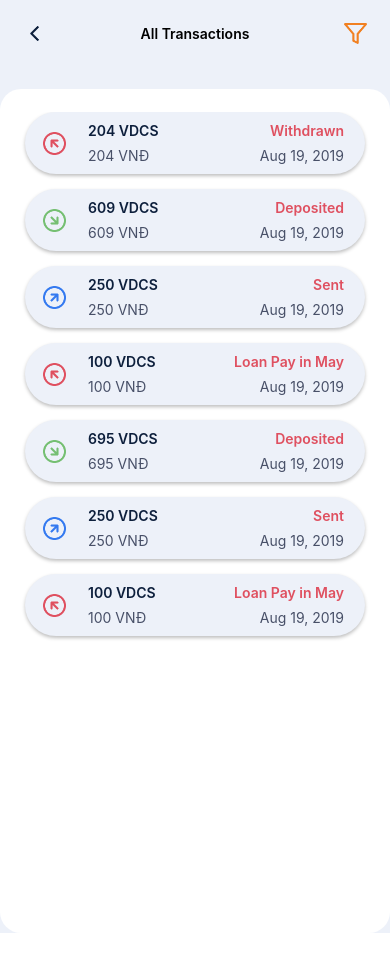
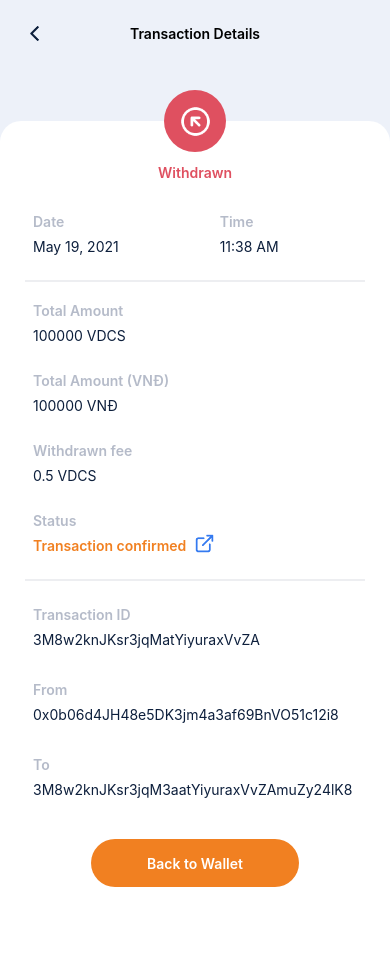
Before and after one commit to lordthien/VDCS_LongCoin_RA, a React Native app: screen / in a window 390 px wide. Shown: the top 972 px of the page. Before the commit the page ends 933 px from the top, so only its background shows below. Built offline with nearby package versions, Linux system fonts and the light colour scheme; what react-native-responsive-fontsize would draw is missing.

Commit message:
button, transaction detail screen

```diff
--- a/App/App.js
+++ b/App/App.js
@@ -3,12 +3,16 @@ import {View} from 'react-native';
 // import Header from './src/components/Header';
 // import Transaction from './src/screen/AllTransactionsScreen/component/Transaction';
 import AllTransactionsScreen from './Screens/AllTransactionsScreen';
+import TransactionDetailScreen from './Screens/TransactionDetailScreen';
+import Button from './Components/Button';
 const App = () => {
   return (
     <View>
       {/* <Header /> */}
-      <AllTransactionsScreen />
+      {/* <AllTransactionsScreen /> */}
+      <TransactionDetailScreen />
       {/* <Transaction /> */}
+      {/* <Button buttonText={'Back to Wallet'} /> */}
     </View>
   );
 };
--- a/App/Assets/Images/index.js
+++ b/App/Assets/Images/index.js
@@ -5,4 +5,5 @@ export const appImage = {
   deposited: require('./deposited.png'),
   sent: require('./sent.png'),
   loan: require('./loan.png'),
+  external: require('./external-link.png'),
 };
--- /dev/null
+++ b/App/Components/Button/index.js
@@ -0,0 +1,17 @@
+import React from 'react';
+import {View, Text, TouchableOpacity} from 'react-native';
+import PropTypes from 'prop-types';
+import styles from './styles';
+const Button = ({buttonText, buttonStyle}) => {
+  return (
+    <TouchableOpacity style={[styles.container, buttonStyle]}>
+      <Text style={styles.text}>{buttonText}</Text>
+    </TouchableOpacity>
+  );
+};
+
+Button.propTypes = {
+  buttonText: PropTypes.string.isRequired,
+};
+
+export default Button;
--- /dev/null
+++ b/App/Components/Button/styles.js
@@ -0,0 +1,21 @@
+import {StyleSheet} from 'react-native';
+import Color from '../../Theme/Color';
+import {pxScale} from '../../Theme/Size';
+
+export default StyleSheet.create({
+  container: {
+    width: pxScale.wp(200),
+    height: pxScale.hp(46),
+    borderRadius: pxScale.wp(23),
+    backgroundColor: Color.orange,
+    alignItems: 'center',
+    justifyContent: 'center',
+    alignSelf: 'center',
+  },
+  text: {
+    fontSize: pxScale.fontSize(19),
+    lineHeight: pxScale.hp(24),
+    fontWeight: '600',
+    color: 'white',
+  },
+});
--- a/App/Data/index.js
+++ b/App/Data/index.js
@@ -59,4 +59,60 @@ export const appData = {
       date: 'Aug 19, 2019',
     },
   ],
+  transactionDetails: {
+    date: [
+      {
+        title: 'Date',
+        subtitle: 'May 19, 2021',
+        type: 1,
+      },
+      {
+        title: 'Time',
+        subtitle: '11:38 AM',
+        type: 2,
+      },
+    ],
+    amount: [
+      {
+        title: 'Total Amount',
+        subtitle: 100000,
+        unit: 'VDCS',
+        type: 1,
+      },
+      {
+        title: 'Total Amount (VNĐ)',
+        subtitle: 100000,
+        unit: 'VNĐ',
+        type: 1,
+      },
+      {
+        title: 'Withdrawn fee',
+        subtitle: 0.5,
+        type: 1,
+        unit: 'VDCS',
+      },
+      {
+        title: 'Status',
+        subtitle: 'Transaction confirmed',
+        type: 3,
+      },
+    ],
+    id: [
+      {
+        title: 'Transaction ID',
+        subtitle: '3M8w2knJKsr3jqMatYiyuraxVvZA',
+        type: 1,
+      },
+      {
+        title: 'From',
+        subtitle: '0x0b06d4JH48e5DK3jm4a3af69BnVO51c12i8',
+        type: 1,
+      },
+      {
+        title: 'To',
+        subtitle: '3M8w2knJKsr3jqM3aatYiyuraxVvZAmuZy24lK8',
+        type: 1,
+      },
+    ],
+  },
 };
--- /dev/null
+++ b/App/Screens/TransactionDetailScreen/Components/DetailField/index.js
@@ -0,0 +1,40 @@
+import React from 'react';
+import {View, Text, TouchableOpacity, Image} from 'react-native';
+import {appImage} from '../../../../Assets/Images';
+import {pxScale} from '../../../../Theme/Size';
+import styles from './styles';
+const DetailField = ({fieldStyle, title, subtitle, type, unit}) => {
+  return (
+    <View style={[styles.container, fieldStyle]}>
+      {type === 1 && (
+        <View>
+          <Text style={styles.title}>{title}</Text>
+          <Text style={styles.subtitle}>
+            {subtitle} {unit}
+          </Text>
+        </View>
+      )}
+      {type === 2 && (
+        <View style={{marginLeft: pxScale.wp(62)}}>
+          <Text style={styles.title}>{title}</Text>
+          <Text style={styles.subtitle}>
+            {subtitle} {unit}
+          </Text>
+        </View>
+      )}
+      {type === 3 && (
+        <View>
+          <Text style={styles.title}>{title}</Text>
+          <View style={{flexDirection: 'row'}}>
+            <Text style={styles.status}>{subtitle}</Text>
+            <TouchableOpacity>
+              <Image style={styles.statusIcon} source={appImage.external} />
+            </TouchableOpacity>
+          </View>
+        </View>
+      )}
+    </View>
+  );
+};
+
+export default DetailField;
--- /dev/null
+++ b/App/Screens/TransactionDetailScreen/Components/DetailField/styles.js
@@ -0,0 +1,35 @@
+import {StyleSheet} from 'react-native';
+import Color from '../../../../Theme/Color';
+import {pxScale} from '../../../../Theme/Size';
+
+export default StyleSheet.create({
+  container: {
+    height: pxScale.hp(52),
+    // width: pxScale.wp(),
+    marginLeft: pxScale.wp(32),
+  },
+  title: {
+    fontSize: pxScale.fontSize(15),
+    fontWeight: '600',
+    lineHeight: pxScale.hp(24),
+    color: Color.gray,
+  },
+  subtitle: {
+    fontSize: pxScale.fontSize(19),
+    fontWeight: '400',
+    lineHeight: pxScale.hp(24),
+    color: Color.textTitle,
+  },
+  status: {
+    fontSize: pxScale.fontSize(19),
+    fontWeight: '600',
+    color: Color.orange,
+    lineHeight: pxScale.hp(24),
+  },
+  statusIcon: {
+    width: pxScale.wp(20),
+    height: pxScale.wp(20),
+    resizeMode: 'contain',
+    marginLeft: pxScale.wp(8),
+  },
+});
--- a/App/Screens/TransactionDetailScreen/index.js
+++ b/App/Screens/TransactionDetailScreen/index.js
@@ -1,10 +1,79 @@
 import React from 'react';
-import {View, Text} from 'react-native';
-
+import {View, Text, Image, ScrollView} from 'react-native';
+import {appImage} from '../../Assets/Images';
+import Header from '../../Components/Header';
+import Button from '../../Components/Button';
+import {appData} from '../../Data';
+import {pxScale} from '../../Theme/Size';
+import DetailField from './Components/DetailField';
+import styles from './styles';
 const TransactionDetailScreen = () => {
   return (
     <View style={styles.container}>
-      <Text></Text>
+      <Header iconLeft={appImage.back} title={'Transaction Details'} />
+      <View style={styles.transactionView}>
+        <View style={styles.iconView}>
+          <Image style={styles.icon} source={appImage.withdrawn} />
+        </View>
+        <Text style={styles.action}>Withdrawn</Text>
+        <ScrollView>
+          <View>
+            <View
+              style={{
+                flexDirection: 'row',
+              }}>
+              {appData.transactionDetails.date.map((item, index) => {
+                return (
+                  <DetailField
+                    title={item.title}
+                    subtitle={item.subtitle}
+                    key={index.toString()}
+                    fieldStyle={{
+                      marginTop: pxScale.hp(23),
+                    }}
+                    type={item.type}
+                  />
+                );
+              })}
+            </View>
+            <View style={styles.bar}></View>
+            {appData.transactionDetails.amount.map((item, index) => {
+              return (
+                <DetailField
+                  title={item.title}
+                  subtitle={item.subtitle}
+                  unit={item.unit}
+                  key={index.toString()}
+                  type={item.type}
+                  fieldStyle={{
+                    marginTop: pxScale.hp(15),
+                  }}
+                />
+              );
+            })}
+            <View style={styles.bar}></View>
+            {appData.transactionDetails.id.map((item, index) => {
+              return (
+                <DetailField
+                  title={item.title}
+                  subtitle={item.subtitle}
+                  key={index.toString()}
+                  type={item.type}
+                  fieldStyle={{
+                    marginTop: pxScale.hp(20.18),
+                  }}
+                />
+              );
+            })}
+
+            <Button
+              buttonText={'Back to Wallet'}
+              buttonStyle={{marginTop: pxScale.hp(32)}}
+            />
+            <View style={styles.behideButton}></View>
+          </View>
+        </ScrollView>
+      </View>
     </View>
   );
 };
--- a/App/Screens/TransactionDetailScreen/styles.js
+++ b/App/Screens/TransactionDetailScreen/styles.js
@@ -4,14 +4,51 @@ import {pxScale} from '../../Theme/Size';
 
 export default StyleSheet.create({
   container: {
-    // flex: 1,
     backgroundColor: Color.mainbackground,
   },
   transactionView: {
-    height: pxScale.hp(812),
-    marginTop: pxScale.hp(38),
+    height: pxScale.hp(1560),
+    marginTop: pxScale.hp(68),
     backgroundColor: 'white',
     borderRadius: pxScale.wp(20),
     paddingTop: pxScale.hp(22),
+    // alignItems: 'center',
+    // paddingLeft: pxScale.wp(32),
+  },
+  iconView: {
+    width: pxScale.wp(60),
+    height: pxScale.wp(60),
+    borderRadius: pxScale.wp(30),
+    backgroundColor: Color.red,
+    alignItems: 'center',
+    justifyContent: 'center',
+    alignSelf: 'center',
+    marginTop: -pxScale.hp(52),
+    // paddingLeft: -pxScale.wp(32),
+  },
+  icon: {
+    width: pxScale.wp(30),
+    height: pxScale.wp(30),
+    resizeMode: 'contain',
+    tintColor: 'white',
+  },
+  action: {
+    fontWeight: '600',
+    fontSize: pxScale.fontSize(19),
+    lineHeight: pxScale.hp(24),
+    color: Color.red,
+    marginTop: pxScale.hp(8),
+    alignSelf: 'center',
+  },
+  bar: {
+    width: pxScale.wp(327),
+    borderWidth: pxScale.hp(1),
+    borderColor: '#EDEEF1',
+    alignSelf: 'center',
+    marginTop: pxScale.hp(16),
+  },
+  behideButton: {
+    marginTop: pxScale.hp(94),
+    height: pxScale.hp(150),
   },
 });
--- a/App/Theme/Color.js
+++ b/App/Theme/Color.js
@@ -15,7 +15,7 @@ export default {
   tertiary: '#FFE358',
   black: '#000000',
   white: '#FFFFFF',
-  gray: '#9DA3B4',
+  gray: '#B5BBC9',
   gray1: '#808080',
   gray2: '#C5CCD6',
   gray3: '#e0e0e0',
@@ -49,4 +49,5 @@ export default {
   app: '#F18021',
   textTitle: '#0D1F3C',
   textSubtitle: '#485068',
+  orange: '#F18021',
 };
```
Also changed, not shown: App/Assets/Images/external-link.png (added).
